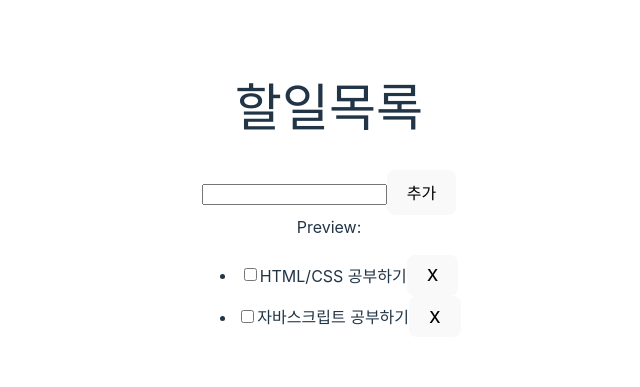
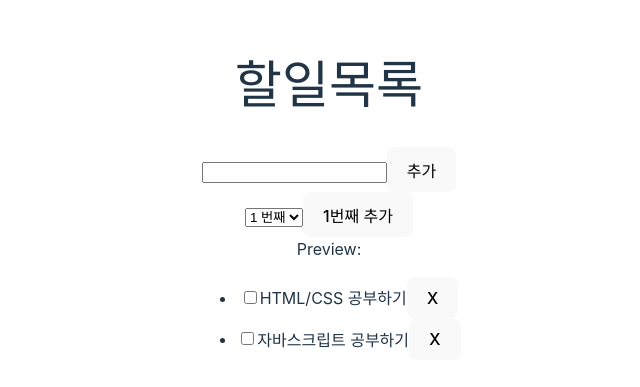
Before and after one commit to nova-fe/Study__React, a React (Vite) app in the folder learn-react/: page / in a window 1280 px wide. Shown: the part 201-588 px from the top of the page, without its empty margins (311-951 px from the left). Built offline with nearby package versions, Linux system fonts and the light colour scheme.

Commit message:
배열 업데이트 하기 2탄

```diff
--- a/learn-react/src/AppTodo.jsx
+++ b/learn-react/src/AppTodo.jsx
@@ -8,6 +8,7 @@ export default function AppTodo(props) {
     { id: 0, text: "HTML/CSS 공부하기", done: false },
     { id: 1, text: "자바스크립트 공부하기", done: false },
   ]);
+  const [insertAt, setInsertAt] = useState(todos.length - 1);
 
   // input 입력값 가져오기
   const handleTodoTextChange = (e) => {
@@ -55,13 +56,51 @@ export default function AppTodo(props) {
     setTodos(nextTodos);
   };
 
+  // 할 일 n번째에 추가
+  const handleAddTodoByIndex = () => {
+    // insertAt: 선택한 index 값
+    const nextId = todos.length; // 할일갯수
+    // 항목을 삽입하려면 삽입 지점 앞에 자른 배열을 전개하고
+    // 새 항목과 원본 배열의 나머지 부분을 전개하는 배열을 만듭니다.
+    const newTodos = [
+      // 삽입지점 이전 항목(처음부터 insertAt까지)
+      ...todos.slice(0, insertAt),
+      // 새 항목 추가
+      { id: nextId, text: todoText, done: false },
+      // 삽입 지점 이후 항목 (insertAt 부터 끝까지)
+      ...todos.slice(insertAt),
+    ];
+    setTodos(newTodos);
+    setTodoText("");
+  };
+
   return (
     <div>
       <h1>할일목록</h1>
-      <input type="text" value={todoText} onKeyDown={handleKeyDown} onChange={handleTodoTextChange} />
-      <button type="button" onClick={handleAddTodo}>
-        추가
-      </button>
+      <div>
+        <input type="text" value={todoText} onKeyDown={handleKeyDown} onChange={handleTodoTextChange} />
+        <button type="button" onClick={handleAddTodo}>
+          추가
+        </button>
+      </div>
+      <div>
+        <select
+          value={insertAt}
+          onChange={(e) => {
+            setInsertAt(e.target.value);
+          }}
+        >
+          {todos.map((item, index) => ( // () 괄호를 쓰면 return 생략(JSX 문법에서만 가능), {} 괄호를 쓰면 return 명시 필요
+            // 할일 갯수만큼 return
+              <option key={item.id} value={index}>
+                {index} 번째
+              </option>
+          ))}
+        </select>
+        <button type="button" onClick={handleAddTodoByIndex}>
+          {insertAt}번째 추가
+        </button>
+      </div>
       <div>Preview: {todoText}</div>
       <TodoList todos={todos} onTodoDelete={handleDeleteTodo} onToggleTodo={handleToggleTodo} />
     </div>
```
